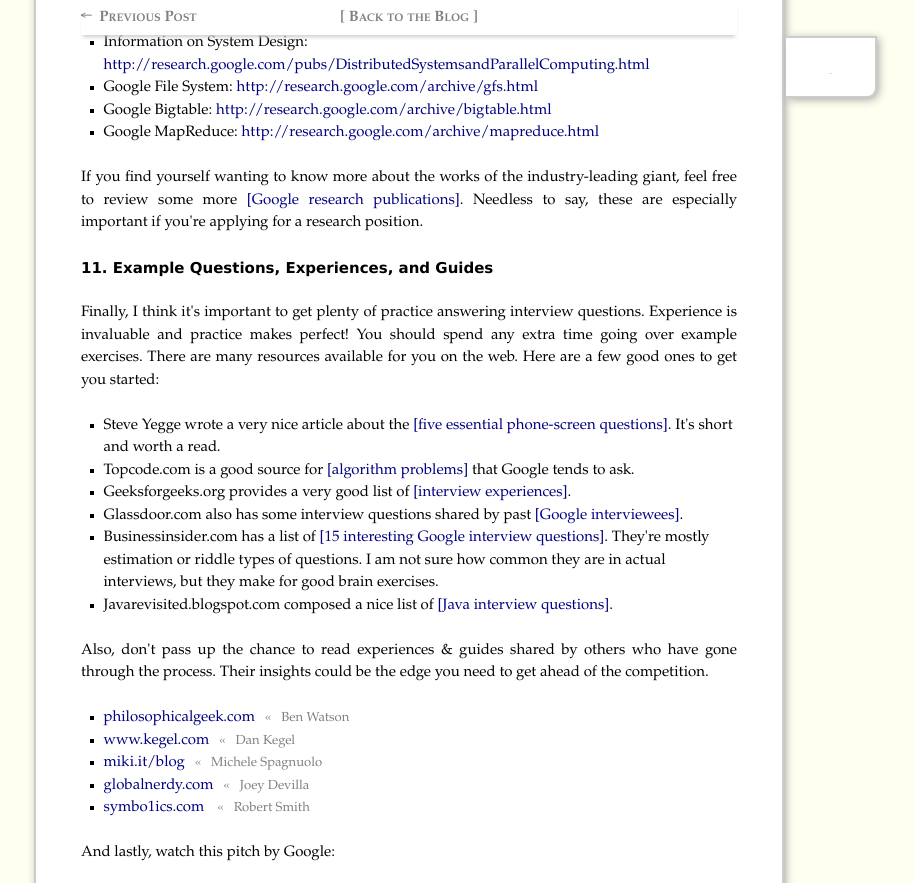
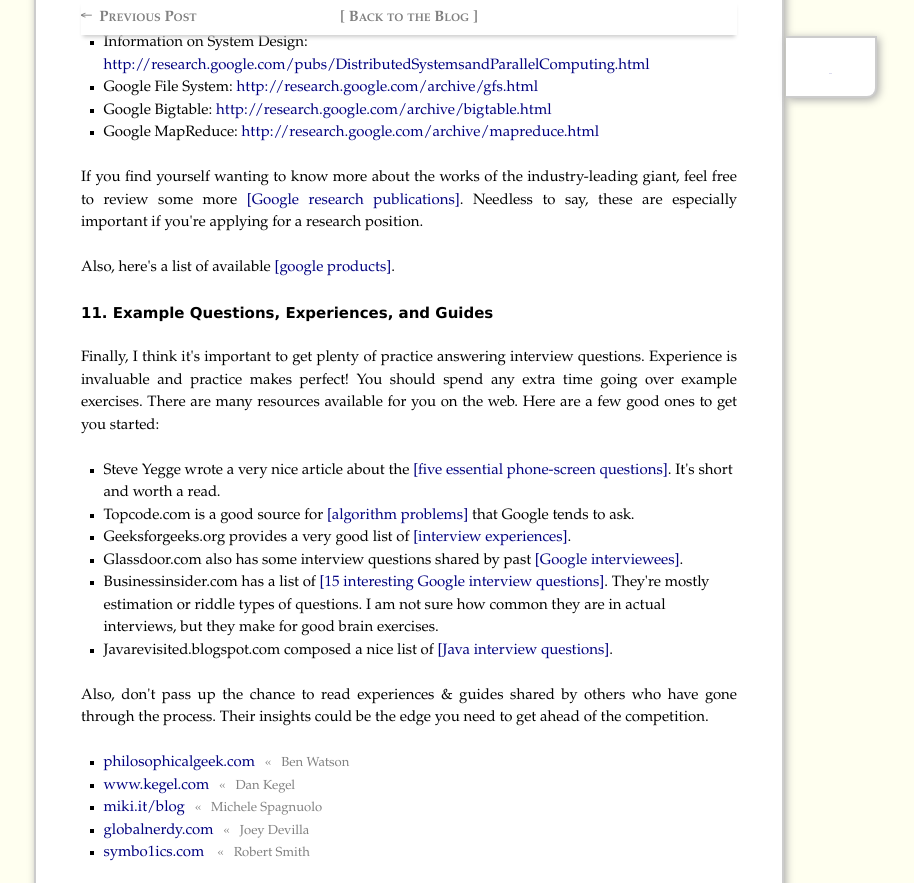
Before and after one commit to trananh/trananh.github.io, a Jekyll site: the page built from _posts/2014-02-24-preparing-for-a-google-phone-interview.html, in a window 1280 px wide and 900 px high, scrolled down 5391 px, cut to the strip 0-883 px from the top of the window. Shown: the whole strip, without its empty margins (231-1145 px from the left). Built offline with Jekyll 4.4.1, drawn with Linux system fonts in a browser that asks for light colours; nearby versions of some CDN libraries; comment, search, counter and statistics services are not loaded.

Commit message:
More links.

```diff
--- a/_posts/2014-02-24-preparing-for-a-google-phone-interview.html
+++ b/_posts/2014-02-24-preparing-for-a-google-phone-interview.html
@@ -415,6 +415,10 @@
     more <a href="http://research.google.com/pubs/papers.html" blank="_blank">[Google research publications]</a>.
     Needless to say, these are especially important if you're applying for a research position.
 </p>
+<p>
+    Also, here's a list of available <a href="http://www.google.com/intl/en/about/products/" target="_blank">
+    [google products]</a>.
+</p>
 
 
 
```
